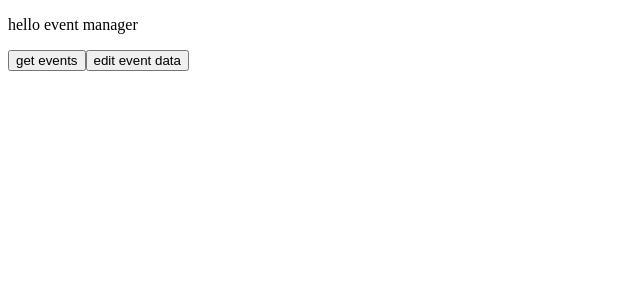
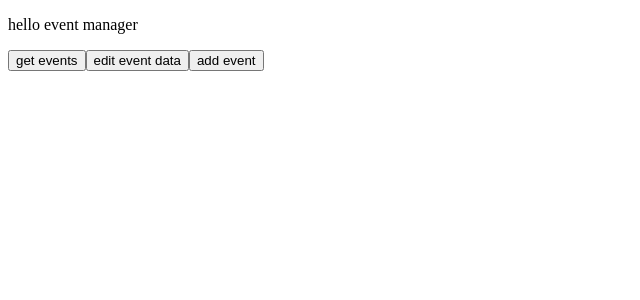
Before and after one commit to vitor-msp/event-manager-react, a React (Create React App) app: page / in a window 1280 px wide. Shown: the top 300 px of the page, without its empty margins (0-640 px from the left). Built offline with nearby package versions, Linux system fonts and the light colour scheme.

Commit message:
add event use case

```diff
--- a/src/components/App.tsx
+++ b/src/components/App.tsx
@@ -1,7 +1,7 @@
 // import React from "react";
 import { useDispatch } from "react-redux";
 import { useSelector } from "react-redux";
-import { getEventsRequest } from "../store/ducks/eventsCalendar/eventsCalendar.middleware";
+import { getEventsRequest, postEventRequest } from "../store/ducks/eventsCalendar/eventsCalendar.middleware";
 import { editEvent } from "../store/ducks/eventsCalendar/eventsCalendar.slice";
 import { AppDispatch, RootState } from "../store/store";
 
@@ -33,11 +33,28 @@ function App() {
     );
   };
 
+  const addEvent = () => {
+    dispatch(
+      postEventRequest({
+        id: 3,
+        creator: 1,
+        title: "Event 3",
+        start: new Date(),
+        duration: 0,
+        guests: [
+          { user: 2, permission: "Editor" },
+          { user: 3, permission: "Viewer" },
+        ],
+      })
+    );
+  };
+
   return (
     <div className="App">
       <p>hello event manager</p>
       <button onClick={getEvents}>get events</button>
       <button onClick={editEventData}>edit event data</button>
+      <button onClick={addEvent}>add event</button>
     </div>
   );
 }
--- a/src/store/ducks/eventsCalendar/eventsCalendar.middleware.ts
+++ b/src/store/ducks/eventsCalendar/eventsCalendar.middleware.ts
@@ -1,10 +1,10 @@
 import { eventsMock } from "../../../services/events.mock";
 import { AppThunk } from "../../store";
-import { addMonth } from "./eventsCalendar.slice";
+import { addEvent, addMonth } from "./eventsCalendar.slice";
+import { IEvent } from "./eventsCalendar.types";
 
 export const getEventsRequest =
-  (/*graph: IGraph*/): AppThunk =>
-  async (dispatch) => {
+  (/*graph: IGraph*/): AppThunk => async (dispatch) => {
     try {
       // simulate request;
       const res = {
@@ -17,3 +17,19 @@ export const getEventsRequest =
       //   dispatch(postGraphFailure());
     }
   };
+
+export const postEventRequest =
+  (event: IEvent): AppThunk =>
+  async (dispatch) => {
+    try {
+      // simulate request;
+      const res = {
+        data: event,
+      };
+
+      dispatch(addEvent(res.data));
+    } catch (error) {
+      alert("Error in post event");
+      //   dispatch(postGraphFailure());
+    }
+  };
--- a/src/store/ducks/eventsCalendar/eventsCalendar.slice.ts
+++ b/src/store/ducks/eventsCalendar/eventsCalendar.slice.ts
@@ -55,9 +55,18 @@ const eventsCalendarSlice = createSlice({
       savedEvent!.duration = duration;
       savedEvent!.guests = guests;
     },
+    addEvent: (state, { payload }: PayloadAction<IEvent>) => {
+      const { start } = payload;
+
+      const savedEvent = state.data.years
+        .find((y) => y.year === start.getFullYear())
+        ?.months.find((m) => m.month === start.getMonth())
+        ?.days.find((d) => d.day === start.getDate())
+        ?.events.push(payload);
+    },
   },
 });
 
-export const { addMonth, editEvent } = eventsCalendarSlice.actions;
+export const { addMonth, editEvent, addEvent } = eventsCalendarSlice.actions;
 
 export const eventsCalendarReducer = eventsCalendarSlice.reducer;
```
